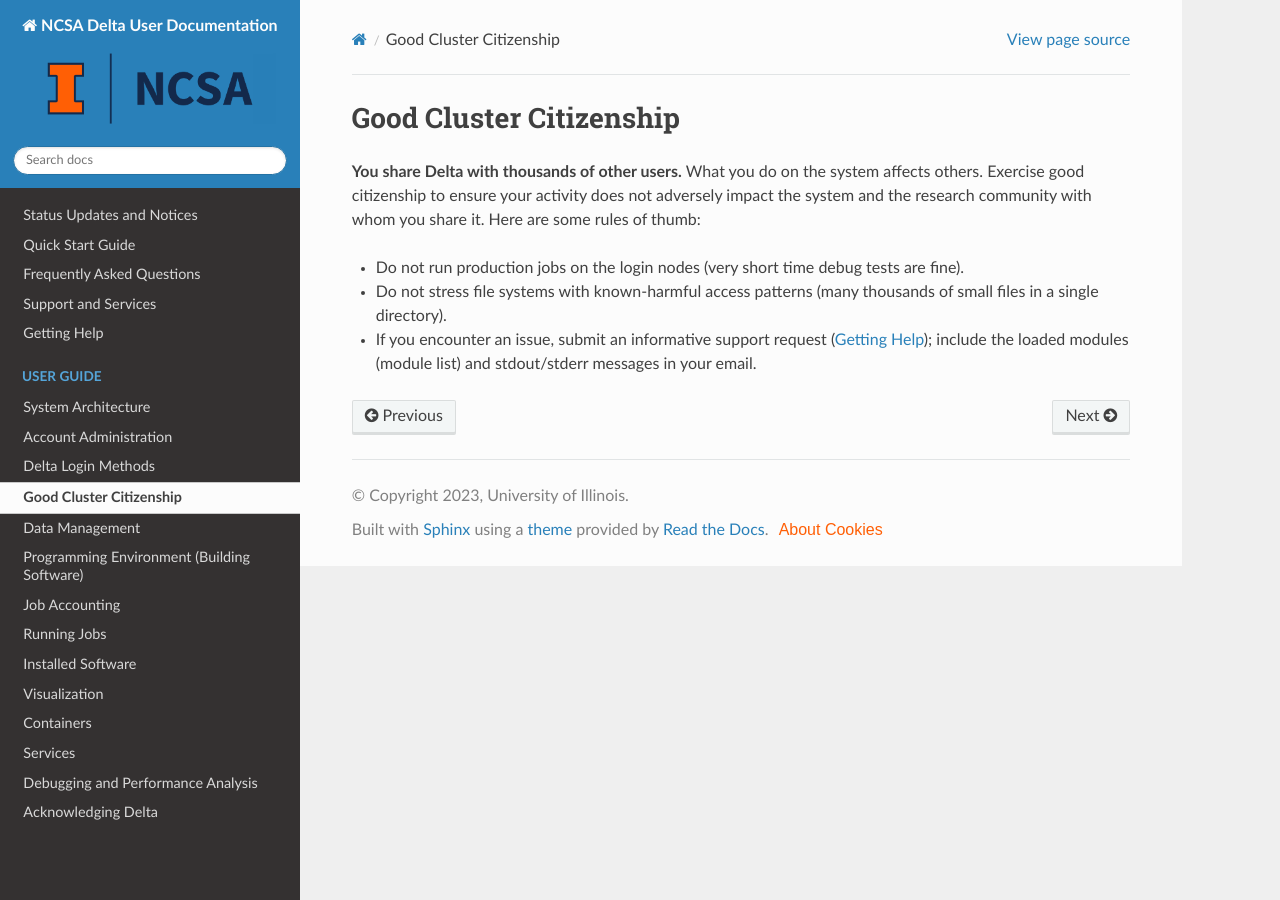
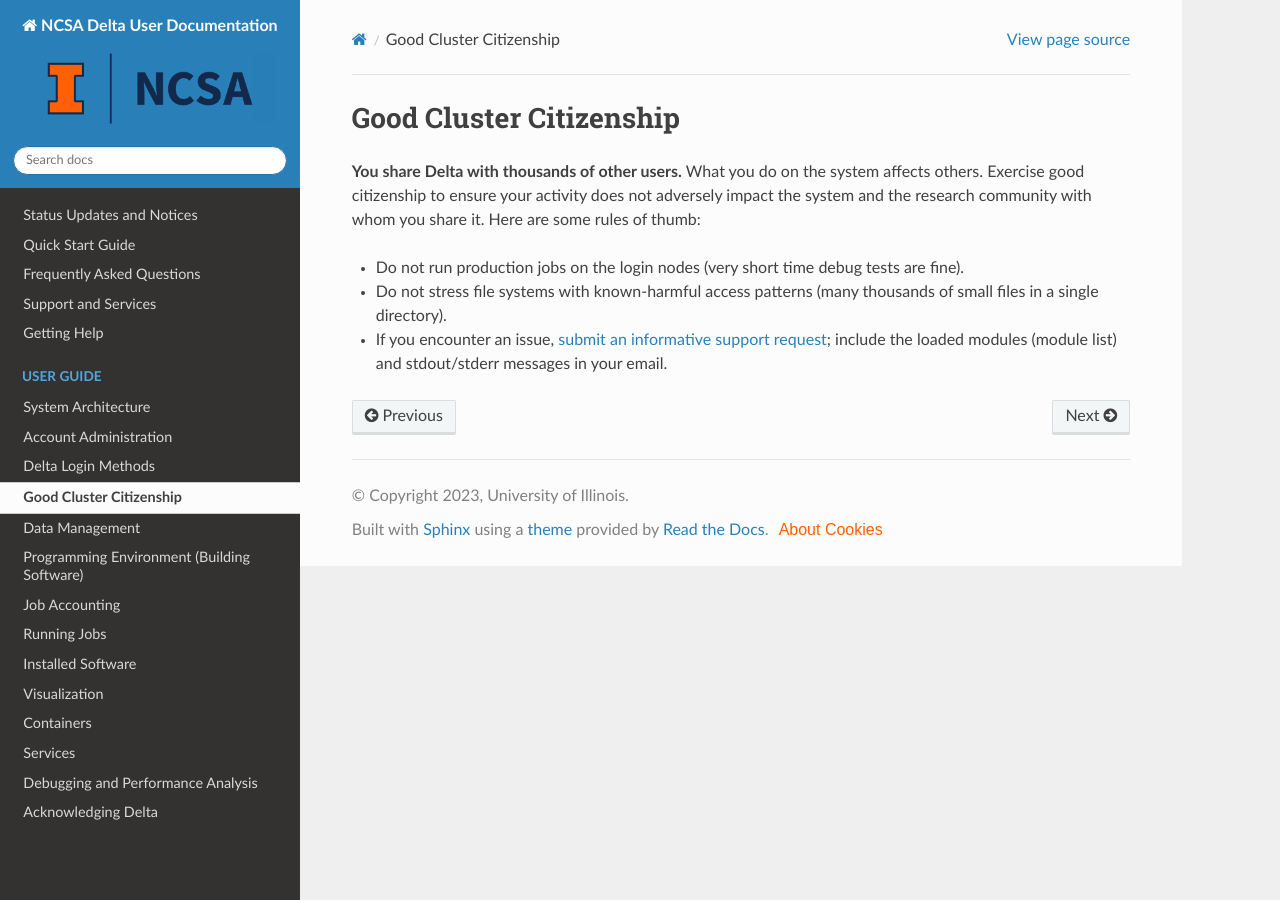
Before and after one commit to ncsa/Delta_doc, a Sphinx documentation site: the page built from docs/source/user_guide/citizenship.rst, in a window 1280 px wide. Built offline with Sphinx 7.4.7 and the Read the Docs theme 2.0.0, drawn with Linux system fonts in a browser that asks for light colours.

Commit message:
Update citizenship.rst updated help link

```diff
--- a/docs/source/user_guide/citizenship.rst
+++ b/docs/source/user_guide/citizenship.rst
@@ -8,4 +8,4 @@ Here are some rules of thumb:
 
 -  Do not run production jobs on the login nodes (very short time debug tests are fine).
 -  Do not stress file systems with known-harmful access patterns (many thousands of small files in a single directory).
--  If you encounter an issue, submit an informative support request (:ref:`help`); include the loaded modules (module list) and stdout/stderr messages in your email.
+-  If you encounter an issue, :ref:`submit an informative support request <help>`; include the loaded modules (module list) and stdout/stderr messages in your email.
```
